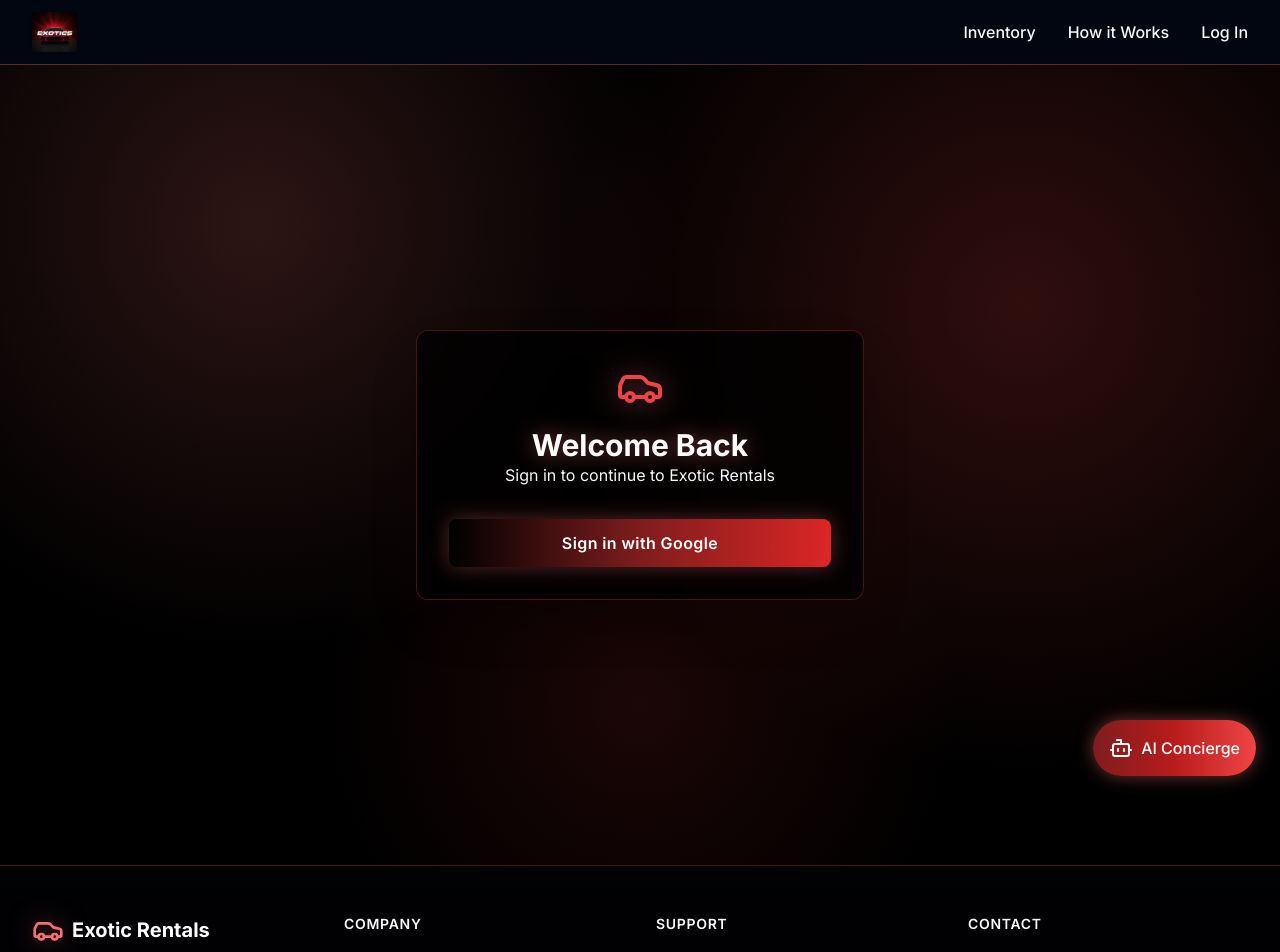
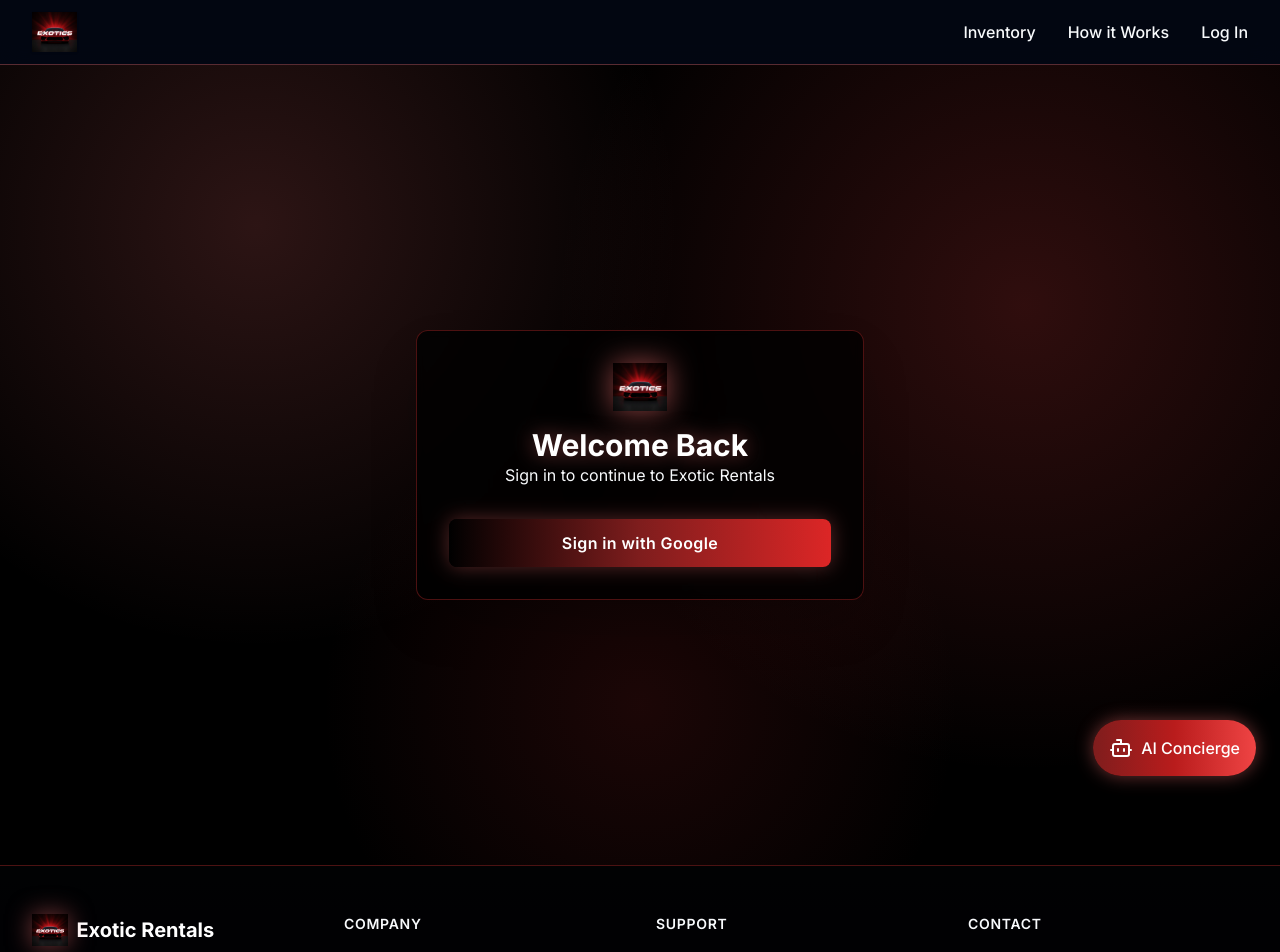
Before and after one commit to ceddto100/exoticrentals, a React (Vite) app in the folder frontend/: page /login in a window 1280 px wide. Shown: the top 952 px of the page. Built offline with nearby package versions, Linux system fonts and the light colour scheme; no server answers.

Commit message:
Replace generic Car icon logo with exotic_rentals.png image
- Replaced Car icon in Login page header with exotic_rentals.png
- Replaced Car icon in Layout footer with exotic_rentals.png
- Removed unused Car import from both components
- Maintained drop-shadow styling for consistent brand appearance

```diff
--- a/frontend/src/components/Layout.tsx
+++ b/frontend/src/components/Layout.tsx
@@ -1,6 +1,6 @@
 import React, { useEffect, useState, useContext } from "react";
 import { Link, useNavigate, useLocation } from "react-router-dom";
-import { Car, LogOut, Menu, X, Shield, Phone, Mail, Bot } from "lucide-react";
+import { LogOut, Menu, X, Shield, Phone, Mail, Bot } from "lucide-react";
 import { AIChatModal } from "./AIChatModal";
 import { AuthContext } from "../App";
 
@@ -217,7 +217,11 @@ export const Layout: React.FC<LayoutProps> = ({ onLogout, children }) => {
           <div className="grid grid-cols-1 md:grid-cols-4 gap-8">
             <div>
               <div className="flex items-center mb-4">
-                <Car className="h-8 w-8 text-red-400 drop-shadow-[0_0_12px_rgba(248,113,113,0.5)]" />
+                <img
+                  src="/exotic_rentals.png"
+                  alt="Exotic Rentals logo"
+                  className="h-8 w-auto drop-shadow-[0_0_12px_rgba(248,113,113,0.5)]"
+                />
                 <span className="ml-2 text-xl font-bold">Exotic Rentals</span>
               </div>
               <p className="text-gray-400 text-sm">
--- a/frontend/src/pages/Login.tsx
+++ b/frontend/src/pages/Login.tsx
@@ -1,6 +1,5 @@
 import React, { useContext, useEffect } from 'react';
 import { useNavigate } from 'react-router-dom';
-import { Car } from 'lucide-react';
 import { AuthContext, AuthUser } from '../App';
 import { API_BASE_URL } from '../services/apiClient';
 
@@ -48,7 +47,11 @@ export const Login: React.FC<LoginProps> = ({ tokenKey }) => {
       />
       <div className="relative w-full max-w-md bg-black/80 rounded-xl shadow-2xl p-8 border border-red-900/60 backdrop-blur-sm">
         <div className="text-center mb-8">
-          <Car className="h-12 w-12 text-red-500 drop-shadow-[0_0_15px_rgba(248,113,113,0.6)] mx-auto" />
+          <img
+            src="/exotic_rentals.png"
+            alt="Exotic Rentals logo"
+            className="h-12 w-auto drop-shadow-[0_0_15px_rgba(248,113,113,0.6)] mx-auto"
+          />
           <h1 className="text-3xl font-bold text-white mt-4 drop-shadow-[0_0_10px_rgba(248,113,113,0.5)]">Welcome Back</h1>
           <p className="text-gray-300">Sign in to continue to Exotic Rentals</p>
         </div>
```
